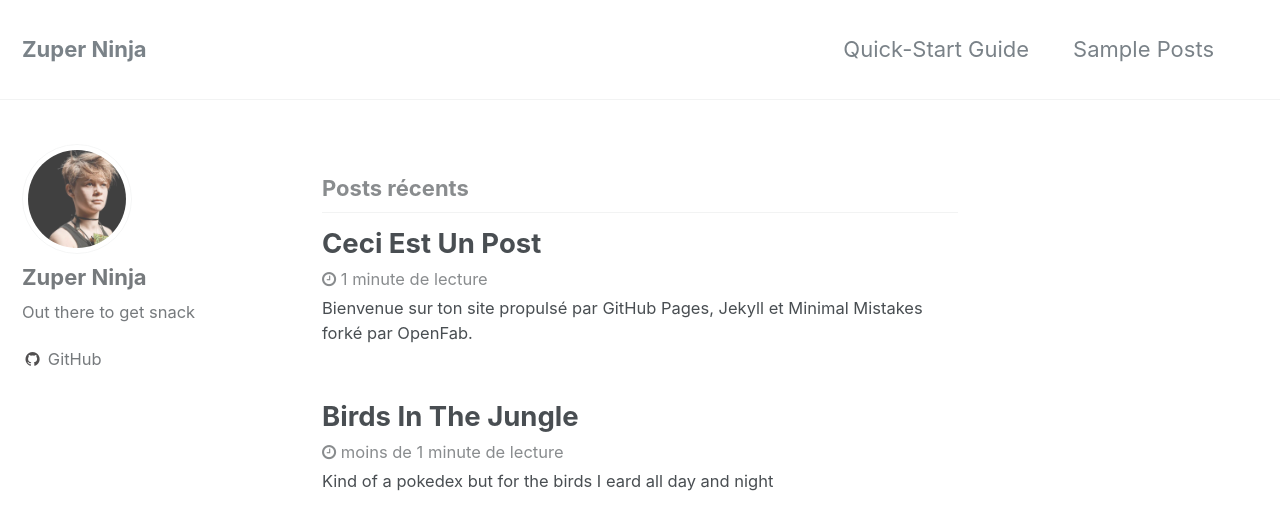
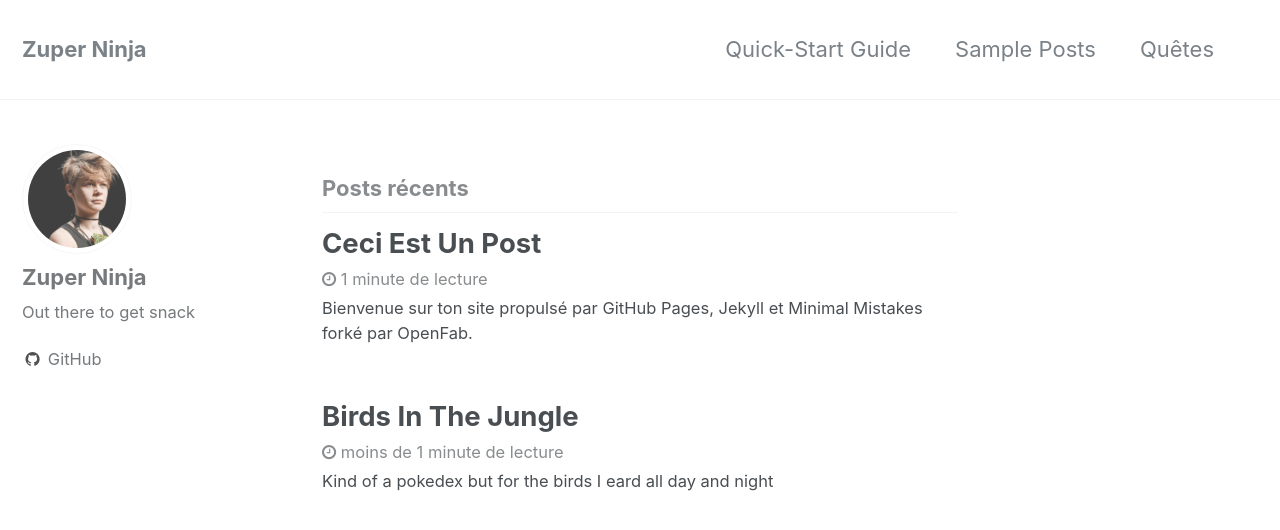
Before and after one commit to zuperninja/zuperninja.github.io, a Jekyll site: the page built from index.html, in a window 1280 px wide and 900 px high. Shown: the top 530 px of the window. Built offline with Jekyll 4.4.1, drawn with Linux system fonts in a browser that asks for light colours; the list of posts is cut into pages by our own code.

Commit message:
Update navigation.yml

```diff
--- a/_data/navigation.yml
+++ b/_data/navigation.yml
@@ -12,3 +12,5 @@ main:
   #  url: /sitemap/
   # - title: "Butin"
   #  url: /butin/
+  - title: "Quêtes"
+    url: /_epopee/
```
